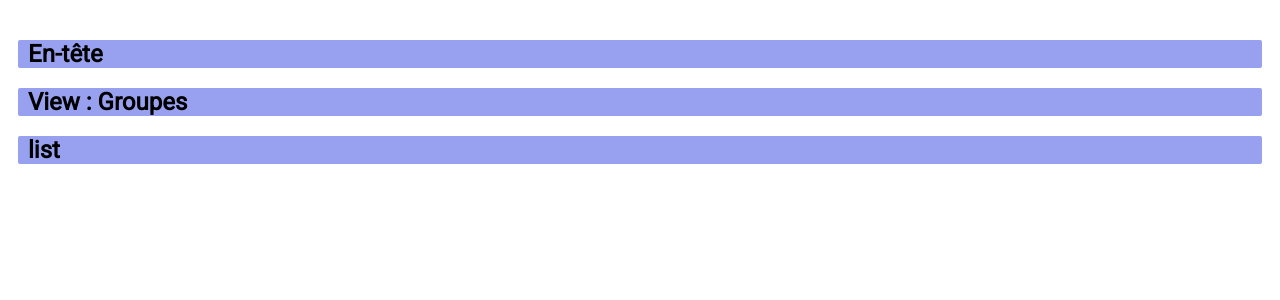
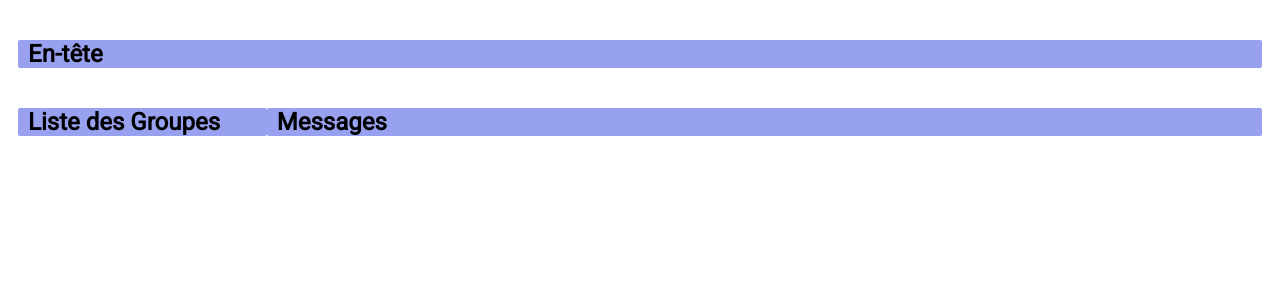
Before and after one commit to Edarsel/qomunity, a CodeIgniter app: page /qomunity/index.php/forum/view/1 in a window 1280 px wide. Shown: the part 66-366 px from the top of the page. Run offline with CodeIgniter, Linux system fonts and the light colour scheme; data that the repository does not hold is empty.

Commit message:
Ajout du css pour définir la position des éléments du forum

```diff
--- a/application/views/pages/forum/_list.php
+++ b/application/views/pages/forum/_list.php
@@ -1 +1 @@
-<h2>list</h2>
+<h2>Liste des Groupes</h2>
--- a/application/views/pages/forum/view.php
+++ b/application/views/pages/forum/view.php
@@ -1,10 +1,13 @@
-<div id="header_forum">
-    <h2>En-tête</h2>
-</div>
-<div id="list_groups">
-    <h2>View : Groupes</h2>
-</div>
-<div id="messages">
-    <!-- affiche directement (Aka echo) -->
-    <?= $list ?>
-</div>
+<head><link rel = "stylesheet" type = "text/css" href="<?= css_url('style_forum.css') ?>"></head>
+<ul class="forum_container">
+  <li id="forum_header">
+      <h2>En-tête</h2>
+  </li>
+  <li id="forum_list_groups">
+      <!-- affiche directement (Aka echo) -->
+      <?= $list ?>
+  </li>
+  <li id="forum_messages">
+      <h2>Messages</h2>
+  </li>
+</ul>
--- /dev/null
+++ b/assets/css/style_forum.css
@@ -0,0 +1,22 @@
+.forum_container{
+    padding: 0;
+    margin: 0;
+    list-style: none;
+
+    display: flex;
+
+    flex-flow: row wrap;
+    justify-content: space-around;
+}
+
+#forum_header{
+    width: 100%;
+}
+
+#forum_list_groups{
+    width: 20%;
+}
+
+#forum_messages{
+    width: 80%;
+}
```
